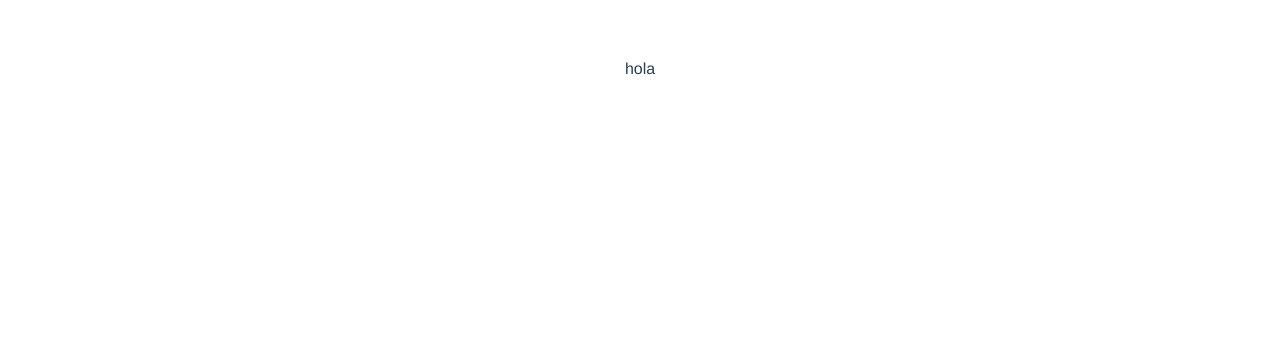
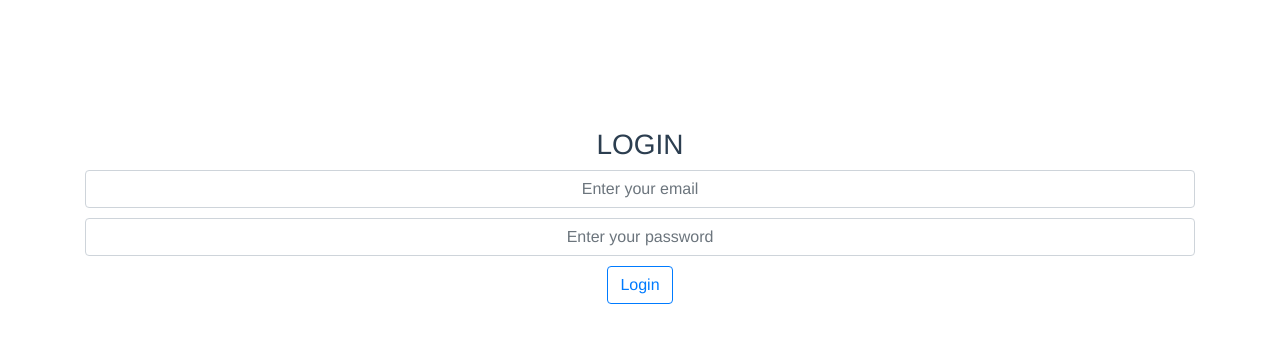
Before and after one commit to nicollevalladares/lunch-picker, a Vue app: page / in a window 1280 px wide. Shown: the top 342 px of the page. Built offline with nearby package versions, Linux system fonts and the light colour scheme.

Commit message:
create login template

```diff
--- a/public/index.html
+++ b/public/index.html
@@ -3,9 +3,7 @@
   <head>
     <meta charset="utf-8">
     <meta http-equiv="X-UA-Compatible" content="IE=edge">
-    <meta name="viewport" content="width=device-width,initial-scale=1.0">
-    <link rel="icon" href="<%= BASE_URL %>favicon.ico">
-    <title>lunch-picker</title>
+    <title>Lunch Picker</title>
   </head>
   <body>
     <noscript>
--- a/src/App.vue
+++ b/src/App.vue
@@ -1,16 +1,18 @@
 <template>
   <div id="app">
-    <login/>
+    <Login/>
   </div>
 </template>
 
 <script>
-import login from './components/login.vue'
+import Login from './components/login.vue'
+import 'bootstrap/dist/css/bootstrap.css'
+import 'bootstrap-vue/dist/bootstrap-vue.css'
 
 export default {
   name: 'app',
   components: {
-    login
+    Login
   }
 }
 </script>
--- /dev/null
+++ b/src/components/css/login.css
@@ -0,0 +1,23 @@
+.login{
+    margin-left: auto;
+    margin-right: auto;
+    align-items: center;
+    width: 50%;
+    margin-top: 10%;
+}
+
+.label-login{
+    margin-bottom: 10px;
+}
+
+#name{
+    text-align: center;
+}
+
+#email{
+    text-align: center;
+}
+
+#password{
+    text-align: center;
+}
--- a/src/components/js/login.js
+++ b/src/components/js/login.js
@@ -2,7 +2,13 @@ export default {
     name: 'Login',
     data(){
         return{
+            name: null
+        }
+    },
+    methods: {
 
-        }
+    },
+    computed: {
+
     }
 }
--- a/src/components/login.vue
+++ b/src/components/login.vue
@@ -1,11 +1,33 @@
 <template>
   <div>
-    hola
+    <b-container class="login">
+      <h3>LOGIN</h3>
+      <!-- label for name -->
+      <!-- <b-row class="label-login">
+        <b-col sm="12">
+          <b-form-input id="name" placeholder="Enter your name"></b-form-input>
+        </b-col>
+      </b-row> -->
+
+      <!-- label for email -->
+      <b-row class="label-login">
+        <b-col sm="12">
+          <b-form-input type="text" id="email" placeholder="Enter your email"></b-form-input>
+        </b-col>
+      </b-row>
+
+      <!-- label for password -->
+      <b-row class="label-login">
+        <b-col sm="12">
+          <b-form-input type="password" id="password" placeholder="Enter your password"></b-form-input>
+        </b-col>
+      </b-row>
+
+      <b-button variant="outline-primary">Login</b-button>
+    </b-container>
   </div>
 </template>
 
 <script src="./js/login.js"></script>
 
-<style>
-
-</style>
+<style src="./css/login.css"></style>
```
Also changed, not shown: src/assets/logo.png (deleted), 1 other file (tests, documents, lock files or other folders).
